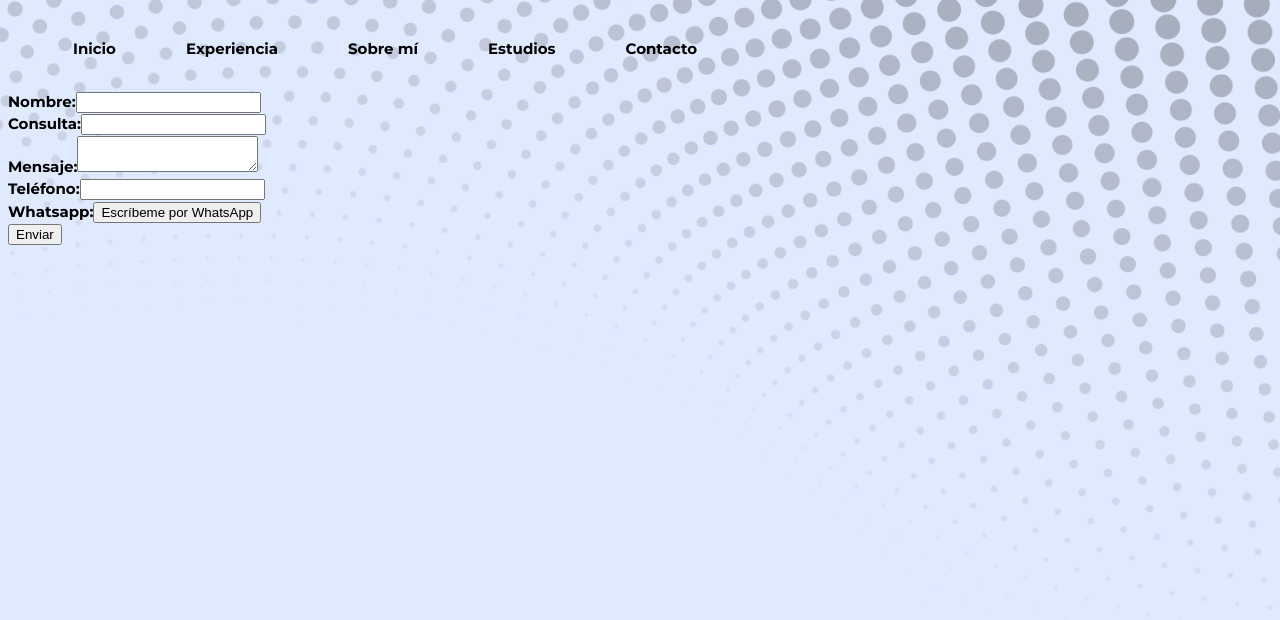
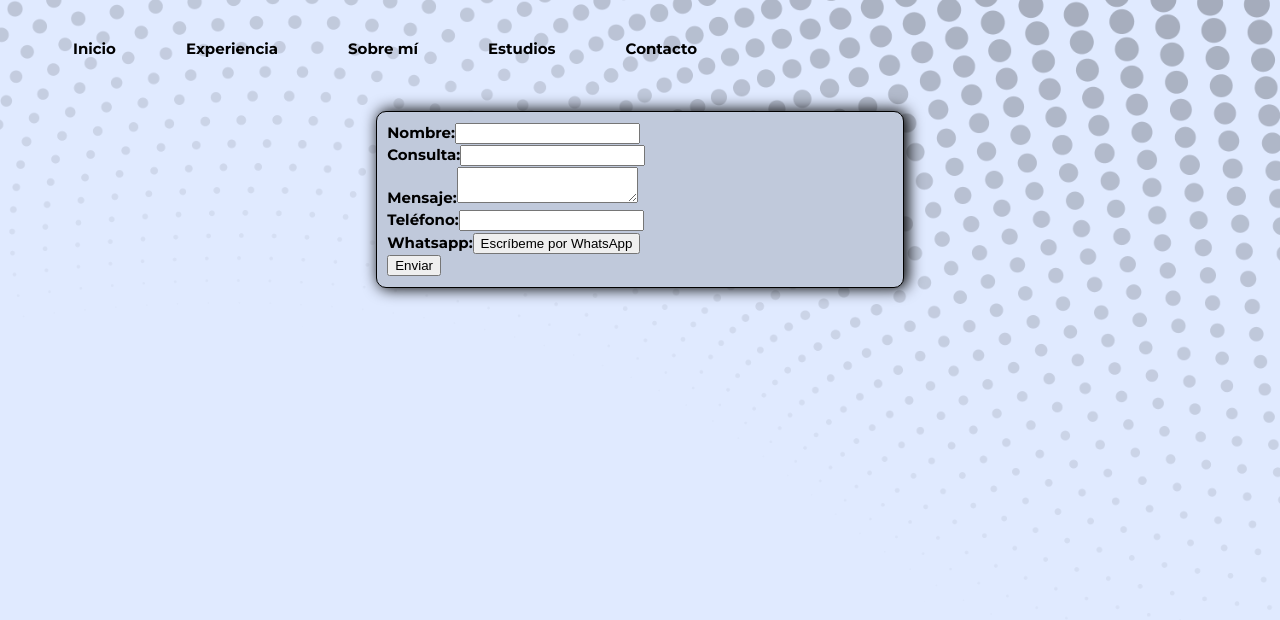
Before and after one commit to yumlyDev/cv, a React (Vite) app: page /contacto in a window 1280 px wide. Shown: the top 620 px of the page. Built offline with nearby package versions, Linux system fonts and the light colour scheme.

Commit message:
estilos al formulario

```diff
--- a/src/pages/acerca/acerca.css
+++ b/src/pages/acerca/acerca.css
@@ -1,6 +1,5 @@
 /* Descripción */
-.descripcion {
-}
+
 @media (min-width: 1025px) {
 }
 .acerca-container {
--- a/src/pages/contacto/Contacto.jsx
+++ b/src/pages/contacto/Contacto.jsx
@@ -72,6 +72,7 @@ function Contacto() {
       <div className="patron">
         <img src={patron} alt="patron circulos" className="patronimagen"></img>
       </div>
+      <div className="title1">
         <form onSubmit={handleSubmit}>
           <label>Nombre:</label>
           <input
@@ -125,6 +126,7 @@ function Contacto() {
         {enviado && <p>✅ Mensaje enviado correctamente.</p>}
         {error && <p style={{ color: "red" }}>❌ Error: {error}</p>}
       </div>
+    </div>
   );
 }
 
```
Lines whose indentation alone changed are shown as unchanged.
